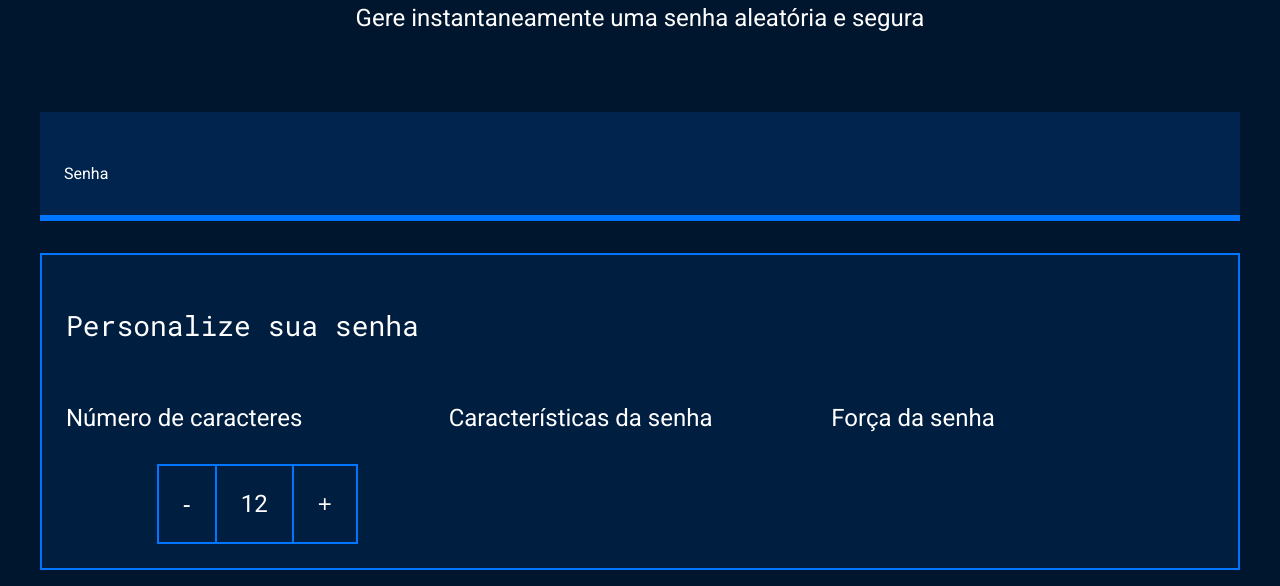
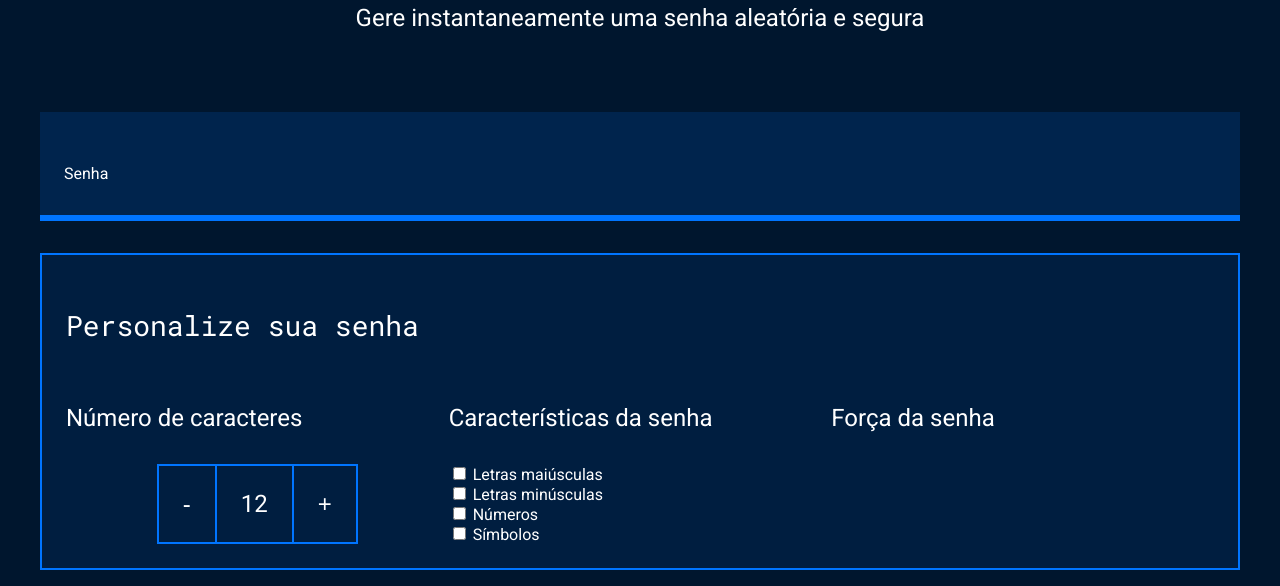
Before and after one commit to CAMARGOZRA17/gerador-de-senhas-Atl2trimestre, a plain HTML site: page index.html in a window 1280 px wide. Shown: the part 214-800 px from the top of the page. Drawn offline with Linux system fonts and the light colour scheme.

Commit message:
04/07/2024--ATUALIZADO

```diff
--- a/index.html
+++ b/index.html
@@ -32,6 +32,22 @@
                 </div>
                 <div class="parametro-senha">
                     <h4 class="parametro-senha__titulo">Características da senha</h4>
+                    <div class="parametro-senha-checkbox">
+                        <input name="maiusculo" type="checkbox">
+                        <label for="maiusculo">Letras maiúsculas</label>
+                    </div>
+                    <div class="parametro-senha-checkbox">
+                        <input name="minusculo" type="checkbox">
+                        <label for="minusculo">Letras minúsculas</label>
+                    </div>
+                    <div class="parametro-senha-checkbox">
+                        <input name="numero" type="checkbox">
+                        <label for="numero">Números</label>
+                    </div>
+                    <div class="parametro-senha-checkbox">
+                        <input name="simbolo" type="checkbox">
+                        <label for="simbolo">Símbolos</label>
+                    </div>
                 </div>
                 <div class="parametro-senha">
                     <h4 class="parametro-senha__titulo">Força da senha</h4>
```
